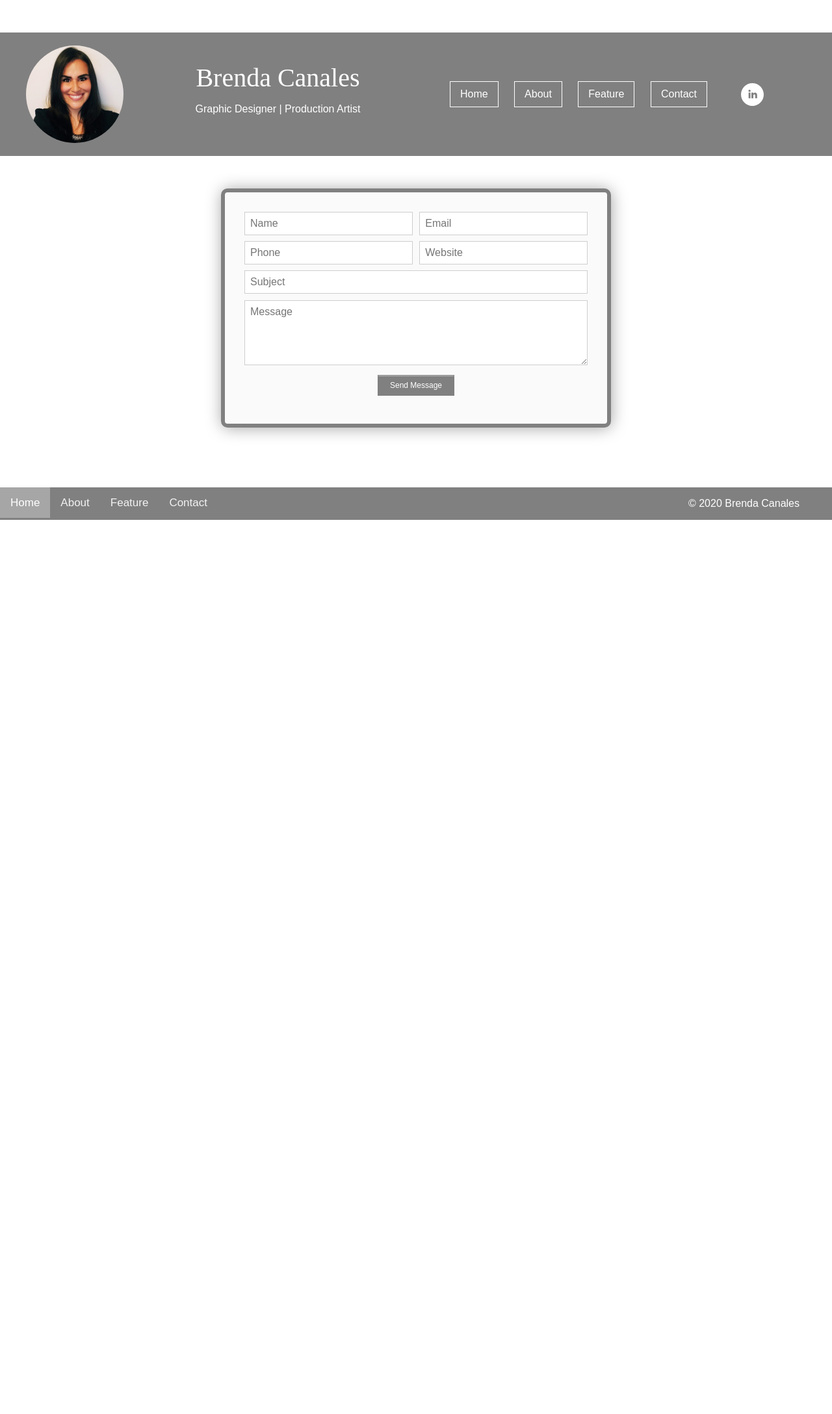
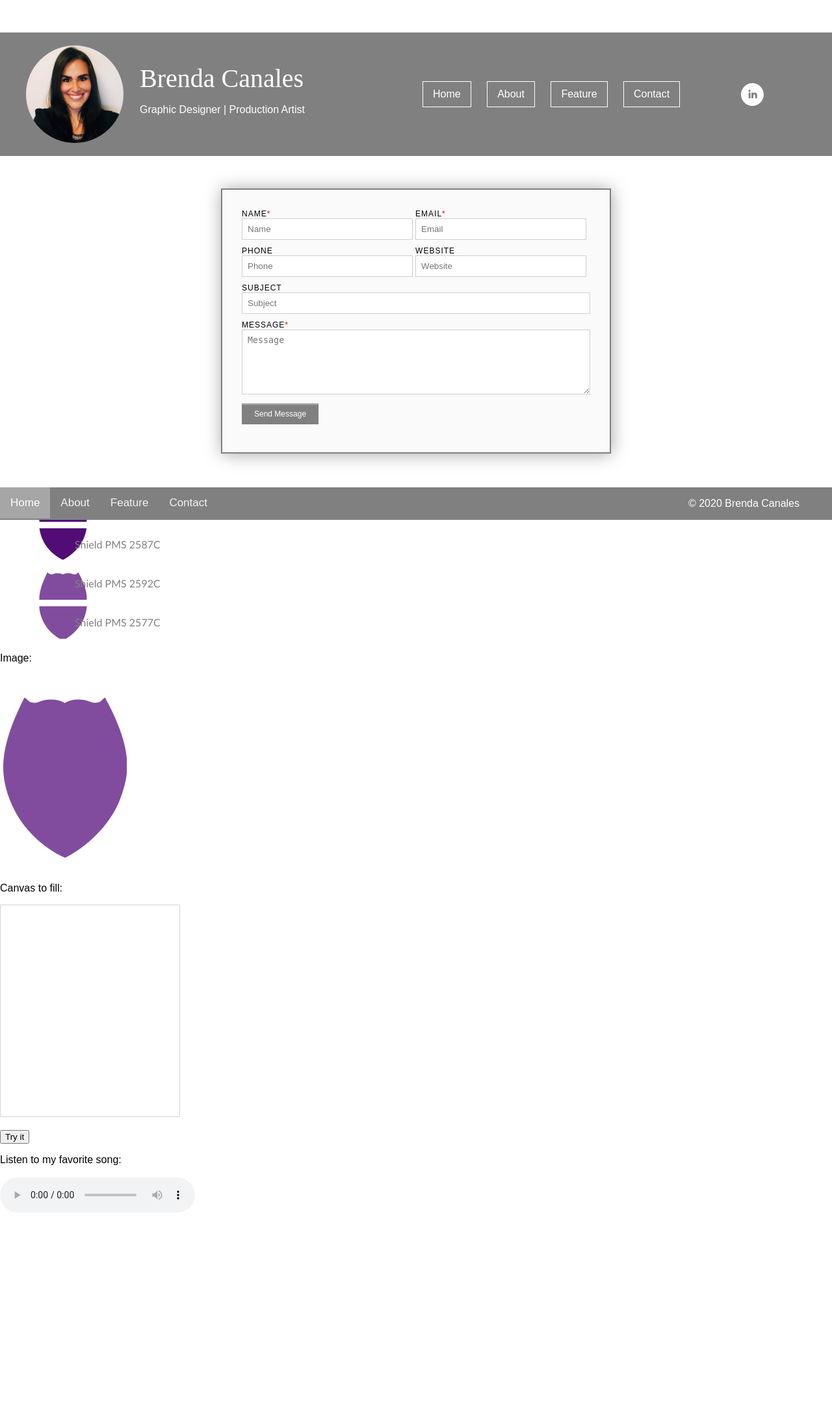
Before and after one commit to breecanales/portfolio, a PHP site: page /contact/index.html in a window 1280 px wide. Shown: the whole page at 65% size. Before the commit the page ends 800 px from the top, so only its background shows below. Run offline with PHP 8.4, Linux system fonts and the light colour scheme; a map, chart or similar area stays blank; some web fonts are replaced.

Commit message:
updates overall to pages

```diff
--- a/about/index.html
+++ b/about/index.html
@@ -90,7 +90,7 @@
 			<p>It is a long established fact that a reader will be distracted by the readable content of a page when looking at its layout.</p>
 		</div>
 
-		<div class="content-title">
+		<div id="credits" class="content-title">
 			<h2>Credits</h2>
 		</div>
 		<div class="content-credits">
--- a/contact/index.html
+++ b/contact/index.html
@@ -7,6 +7,7 @@
 	<meta name="Description" content="I am a new web designer">
 	<link rel="stylesheet" href="../styles.css">
 	<link rel="shortcut icon" href="../img/favicon.ico" type="image/x-icon">
+
 </head>
 
 <body>
@@ -47,33 +48,143 @@
 <!-- Form -->
 	<form class="form-style-9">
 	<ul>
-	<li>
-		<input type="text" name="field1" class="field-style field-split align-left" placeholder="Name" />
-		<input type="email" name="field2" class="field-style field-split align-right" placeholder="Email" />
+
+	<li class="half-width">
+		<label class="required" for="name">Name</label>
+		<input id="name" required type="text" name="field1" class="field-style field-split align-left" placeholder="Name" />
+	</li>
+
+	<li class="half-width">
+		<label class="required" for="email">Email</label>
+		<input id="email" required type="email" name="field2" class="field-style field-split align-right" placeholder="Email" />
 
 	</li>
+
+	<li class="half-width">
+		<label for="phone">Phone</label>
+		<input id="phone" type="text" name="field3" class="field-style field-split align-left" placeholder="Phone" />
+	</li>
+
+	<li class="half-width">
+		<label for="website">Website</label>
+		<input id="website" type="url" name="field4" class="field-style field-split align-right" placeholder="Website" />
+	</li>
+
+	<li class="full-width">
+		<label for="subject">Subject</label>
+		<input id="subject" type="text" name="field3" class="field-style field-full align-none" placeholder="Subject" />
+	</li>
+
+	<li class="full-width">
+		<label class="required" for="message">Message</label>
+		<textarea id="message"  required name="field5" class="field-style" placeholder="Message"></textarea>
+	</li>
+
 	<li>
-		<input type="text" name="field3" class="field-style field-split align-left" placeholder="Phone" />
-		<input type="url" name="field4" class="field-style field-split align-right" placeholder="Website" />
-	</li>
-	<li>
-	<input type="text" name="field3" class="field-style field-full align-none" placeholder="Subject" />
-	</li>
-	<li>
-	<textarea name="field5" class="field-style" placeholder="Message"></textarea>
-	</li>
-	<li>
-	<input type="submit" value="Send Message" />
+		<input type="submit" value="Send Message" />
 	</li>
 	</ul>
 	</form>
 
 <!-- End of Form -->
 
+<!-- CSS sprite -->
+	<style>
+    ul.menu {
+        list-style-type: none;
+    }
+    ul.menu li {
+        padding: 5px;
+        font-size: 16px;
+        font-family: "Trebuchet MS", Arial, sans-serif;
+    }
+    ul.menu li a {
+        height: 50px;
+        line-height: 50px;
+        display: inline-block;
+        padding-left: 70px; /* To sift text off the background-image */
+        color: #808080;text-decoration: none;
+        background: url("../../../shield_sprite.png")no-repeat; /* As all link share the same background-image */
+    }
+
+    ul.menu li.shield1 a {
+        background-position: 0 0;
+    }
+    ul.menu li.shield2 a {
+        background-position: 0 -50px;
+    }
+    ul.menu li.shield3 a {
+        background-position: 0 -100px;
+    }
+    ul.menu li.shield4 a {
+        background-position: 0 -150px;
+    }
+
+    ul.menu li.shield1 a:hover {
+        background-position: 0 -50px;
+    }
+    ul.menu li.shield2 a:hover {
+        background-position: 0 -100px;
+    }
+    ul.menu li.shield3 a:hover {
+        background-position: 0 -150px;
+    }
+    ul.menu li.shield4 a:hover {
+        background-position: 0 -50px;
+    }
+
+</style>
+
+		<ul class="menu">
+			<li class="shield1"><a href="#">Shield PMS 2607C</a></li>
+			<li class="shield2"><a href="#">Shield PMS 2587C</a></li>
+			<li class="shield3"><a href="#">Shield PMS 2592C</a></li>
+			<li class="shield4"><a href="#">Shield PMS 2577C</a></li>
+		</ul>
+
+<!-- CSS sprite end -->
+
+<!-- canvas element -->
+	<p>Image:</p>
+	<img id="shield" src="../img/shield-img.jpg" alt="purple shield" width="200" height="300">
+
+	<p>Canvas to fill:</p>
+	<canvas id="myCanvas" width="275" height="325"
+	style="border:1px solid #d3d3d3;">
+	Your browser does not support the HTML canvas tag.</canvas>
+
+	<p><button onclick="myCanvas()">Try it</button></p>
+
+	<script>
+	function myCanvas() {
+	  var c = document.getElementById("myCanvas");
+	  var ctx = c.getContext("2d");
+	  var img = document.getElementById("shield");
+	  ctx.drawImage(img,10,10);
+	}
+	</script>
+
+
+<!-- end canvas element -->
+
+<!-- Audio element -->
+	<figure>
+    <figcaption>Listen to my favorite song:</figcaption>
+    <br>
+	<audio
+        controls
+        src="../audio/Negro.mp3">
+            Your browser does not support the
+            <code>audio</code> element.
+    </audio>
+</figure>
+
+
+<!-- end Audio element -->
 
 
 
-
+	<br><br><br><br><br><br><br><br><br><br><br><br><br><br><br><br><br>
 
 <!-- Footer -->
 	<div class="navbar">
--- a/styles.css
+++ b/styles.css
@@ -4,276 +4,7 @@
  * 1. Correct the line height in all browsers.
  * 2. Prevent adjustments of font size after orientation changes in iOS.
  */
-html {
-  line-height: 1.15; /* 1 */
-  -webkit-text-size-adjust: 100%; /* 2 */
-}
-/* Sections
-   ========================================================================== */
-/**
- * Remove the margin in all browsers.
- */
-body {
-  margin: 0;
-  padding: 0;
-  text-align: center;
-}
-/**
- * Render the `main` element consistently in IE.
- */
-main {
-  display: block;
-}
-/**
- * Correct the font size and margin on `h1` elements within `section` and
- * `article` contexts in Chrome, Firefox, and Safari.
- */
-h1 {
-  font-size: 2em;
-  margin: 0.67em 0;
-}
-/* Grouping content
-   ========================================================================== */
-/**
- * 1. Add the correct box sizing in Firefox.
- * 2. Show the overflow in Edge and IE.
- */
-hr {
-  box-sizing: content-box; /* 1 */
-  height: 0; /* 1 */
-  overflow: visible; /* 2 */
-}
-/**
- * 1. Correct the inheritance and scaling of font size in all browsers.
- * 2. Correct the odd `em` font sizing in all browsers.
- */
-pre {
-  font-family: monospace, monospace; /* 1 */
-  font-size: 1em; /* 2 */
-}
-/* Text-level semantics
-   ========================================================================== */
-/**
- * Remove the gray background on active links in IE 10.
- */
-a {
-  background-color: transparent;
-}
-/**
- * 1. Remove the bottom border in Chrome 57-
- * 2. Add the correct text decoration in Chrome, Edge, IE, Opera, and Safari.
- */
-abbr[title] {
-  border-bottom: none; /* 1 */
-  text-decoration: underline; /* 2 */
-  text-decoration: underline dotted; /* 2 */
-}
-/**
- * Add the correct font weight in Chrome, Edge, and Safari.
- */
-b,
-strong {
-  font-weight: bolder;
-}
-/**
- * 1. Correct the inheritance and scaling of font size in all browsers.
- * 2. Correct the odd `em` font sizing in all browsers.
- */
-code,
-kbd,
-samp {
-  font-family: monospace, monospace; /* 1 */
-  font-size: 1em; /* 2 */
-}
-/**
- * Add the correct font size in all browsers.
- */
-small {
-  font-size: 80%;
-}
-/**
- * Prevent `sub` and `sup` elements from affecting the line height in
- * all browsers.
- */
-sub,
-sup {
-  font-size: 75%;
-  line-height: 0;
-  position: relative;
-  vertical-align: baseline;
-}
-sub {
-  bottom: -0.25em;
-}
-sup {
-  top: -0.5em;
-}
-/* Embedded content
-   ========================================================================== */
-/**
- * Remove the border on images inside links in IE 10.
- */
-img {
-  border-style: none;
-}
-/* Forms
-   ========================================================================== */
-/**
- * 1. Change the font styles in all browsers.
- * 2. Remove the margin in Firefox and Safari.
- */
-button,
-input,
-optgroup,
-select,
-textarea {
-  font-family: inherit; /* 1 */
-  font-size: 100%; /* 1 */
-  line-height: 1.15; /* 1 */
-  margin: 0; /* 2 */
-}
-/**
- * Show the overflow in IE.
- * 1. Show the overflow in Edge.
- */
-button,
-input { /* 1 */
-  overflow: visible;
-}
-/**
- * Remove the inheritance of text transform in Edge, Firefox, and IE.
- * 1. Remove the inheritance of text transform in Firefox.
- */
-button,
-select { /* 1 */
-  text-transform: none;
-}
-/**
- * Correct the inability to style clickable types in iOS and Safari.
- */
-button,
-[type="button"],
-[type="reset"],
-[type="submit"] {
-  -webkit-appearance: button;
-}
-/**
- * Remove the inner border and padding in Firefox.
- */
-button::-moz-focus-inner,
-[type="button"]::-moz-focus-inner,
-[type="reset"]::-moz-focus-inner,
-[type="submit"]::-moz-focus-inner {
-  border-style: none;
-  padding: 0;
-}
-/**
- * Restore the focus styles unset by the previous rule.
- */
-button:-moz-focusring,
-[type="button"]:-moz-focusring,
-[type="reset"]:-moz-focusring,
-[type="submit"]:-moz-focusring {
-  outline: 1px dotted ButtonText;
-}
-/**
- * Correct the padding in Firefox.
- */
-fieldset {
-  padding: 0.35em 0.75em 0.625em;
-}
-/**
- * 1. Correct the text wrapping in Edge and IE.
- * 2. Correct the color inheritance from `fieldset` elements in IE.
- * 3. Remove the padding so developers are not caught out when they zero out
- *    `fieldset` elements in all browsers.
- */
-legend {
-  box-sizing: border-box; /* 1 */
-  color: inherit; /* 2 */
-  display: table; /* 1 */
-  max-width: 100%; /* 1 */
-  padding: 0; /* 3 */
-  white-space: normal; /* 1 */
-}
-/**
- * Add the correct vertical alignment in Chrome, Firefox, and Opera.
- */
-progress {
-  vertical-align: baseline;
-}
-/**
- * Remove the default vertical scrollbar in IE 10+.
- */
-textarea {
-  overflow: auto;
-}
-/**
- * 1. Add the correct box sizing in IE 10.
- * 2. Remove the padding in IE 10.
- */
-[type="checkbox"],
-[type="radio"] {
-  box-sizing: border-box; /* 1 */
-  padding: 0; /* 2 */
-}
-/**
- * Correct the cursor style of increment and decrement buttons in Chrome.
- */
-[type="number"]::-webkit-inner-spin-button,
-[type="number"]::-webkit-outer-spin-button {
-  height: auto;
-}
-/**
- * 1. Correct the odd appearance in Chrome and Safari.
- * 2. Correct the outline style in Safari.
- */
-[type="search"] {
-  -webkit-appearance: textfield; /* 1 */
-  outline-offset: -2px; /* 2 */
-}
-/**
- * Remove the inner padding in Chrome and Safari on macOS.
- */
-[type="search"]::-webkit-search-decoration {
-  -webkit-appearance: none;
-}
-/**
- * 1. Correct the inability to style clickable types in iOS and Safari.
- * 2. Change font properties to `inherit` in Safari.
- */
-::-webkit-file-upload-button {
-  -webkit-appearance: button; /* 1 */
-  font: inherit; /* 2 */
-}
-/* Interactive
-   ========================================================================== */
-/*
- * Add the correct display in Edge, IE 10+, and Firefox.
- */
-details {
-  display: block;
-}
-/*
- * Add the correct display in all browsers.
- */
-summary {
-  display: list-item;
-}
-/* Misc
-   ========================================================================== */
-/**
- * Add the correct display in IE 10+.
- */
-template {
-  display: none;
-}
-/**
- * Add the correct display in IE 10.
- */
-[hidden] {
-  display: none;
-}
+
 html {
     -ms-text-size-adjust: 100%;
     -webkit-text-size-adjust: 100%;
@@ -358,6 +95,7 @@ img {
 }
 
 .main-nav li{
+	position: relative;
 	list-style-type: none;
 	display: inline-block;
 	margin: 0 10px;
@@ -692,8 +457,8 @@ top: 0px;
 	padding: 30px;
 	margin: 50px auto;
 	box-shadow: 1px 1px 25px rgba(0, 0, 0, 0.35);
-	border-radius: 10px;
-	border: 6px solid #808080;
+
+	border: 2px solid #808080;
 }
 .form-style-9 ul{
 	padding:0;
@@ -721,22 +486,31 @@ top: 0px;
 	box-shadow: 0 0 5px #cecece;
 	border:1px solid #cecece;
 }
-.form-style-9 ul li .field-split{
+
+.form-style-9 li.half-width {
+	display: inline-block;
 	width: 49%;
 }
-.form-style-9 ul li .field-full{
+
+.form-style-9 li.half-width input {
 	width: 100%;
 }
-.form-style-9 ul li input.align-left{
-	float:left;
+
+.form-style-9 li.full-width  {
+	display: block;
+	width: 100%%;
 }
-.form-style-9 ul li input.align-right{
-	float:right;
+
+.form-style-9 li.full-width input {
+	width: 100%;
 }
+
 .form-style-9 ul li textarea{
 	width: 100%;
 	height: 100px;
 }
+
+
 .form-style-9 ul li input[type="button"],
 .form-style-9 ul li input[type="submit"] {
 	-moz-box-shadow: inset 0px 1px 0px 0px #bab9b9;
@@ -755,6 +529,23 @@ top: 0px;
 .form-style-9 ul li input[type="submit"]:hover {
 	background: linear-gradient(to bottom, #2D77A2 5%, #337DA8 100%);
 	background-color: #808080;
+}
+
+.form-style-9 label {
+	display: block;
+	width: 100%;
+	font-size: 12px;
+	text-transform: uppercase;
+	letter-spacing: 1px;
+}
+
+figure {
+    margin: 0;
+}
+
+.required:after {
+	content: "*";
+	color: red;
 }
 
 
```
Also changed, not shown: other parts of styles.css (+74 -18 lines), index.html (+24 -15 lines), img/shield-img.jpg (added), img/shield_sprite.png (added), normalize.css (added), 3 other files.
